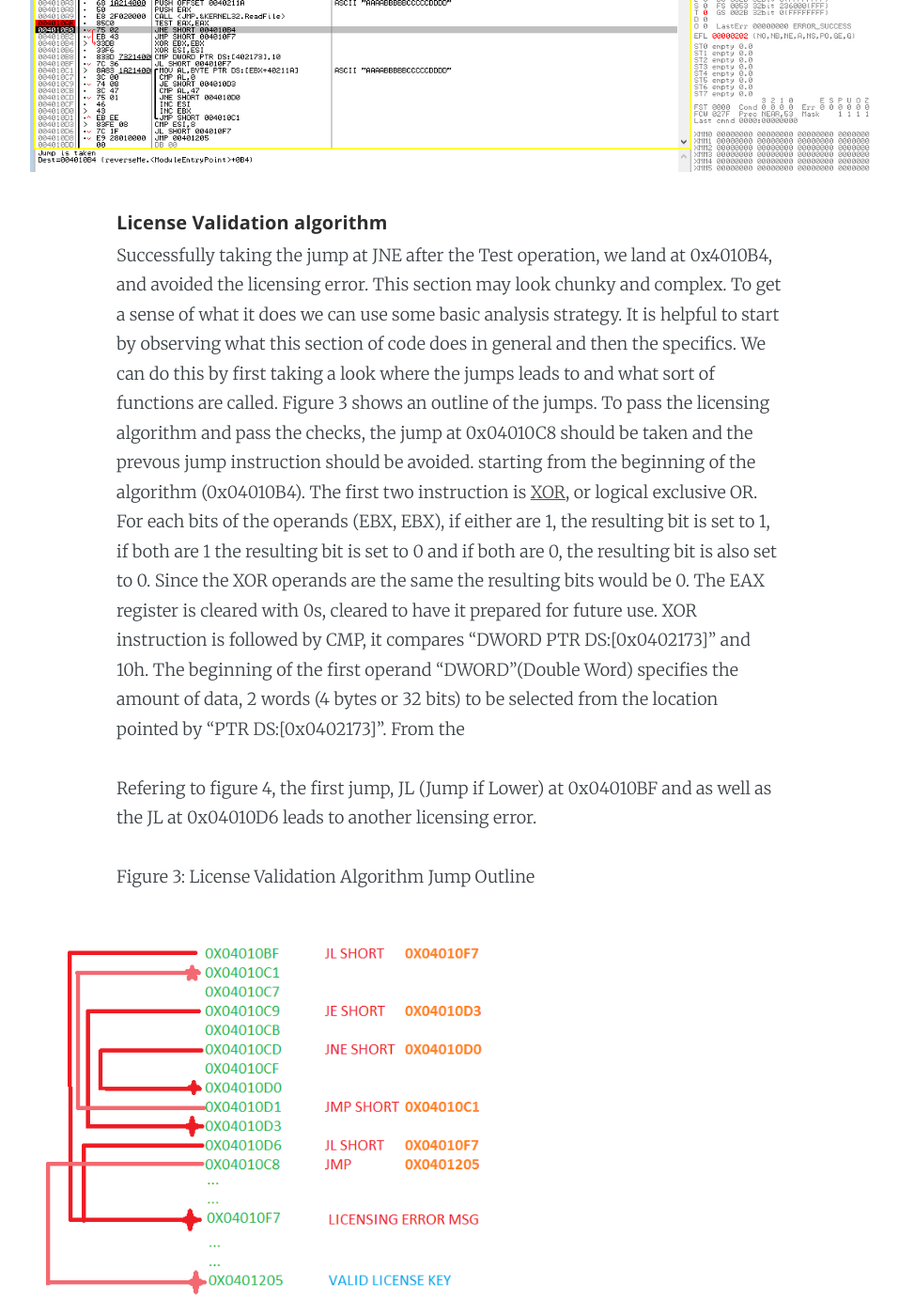
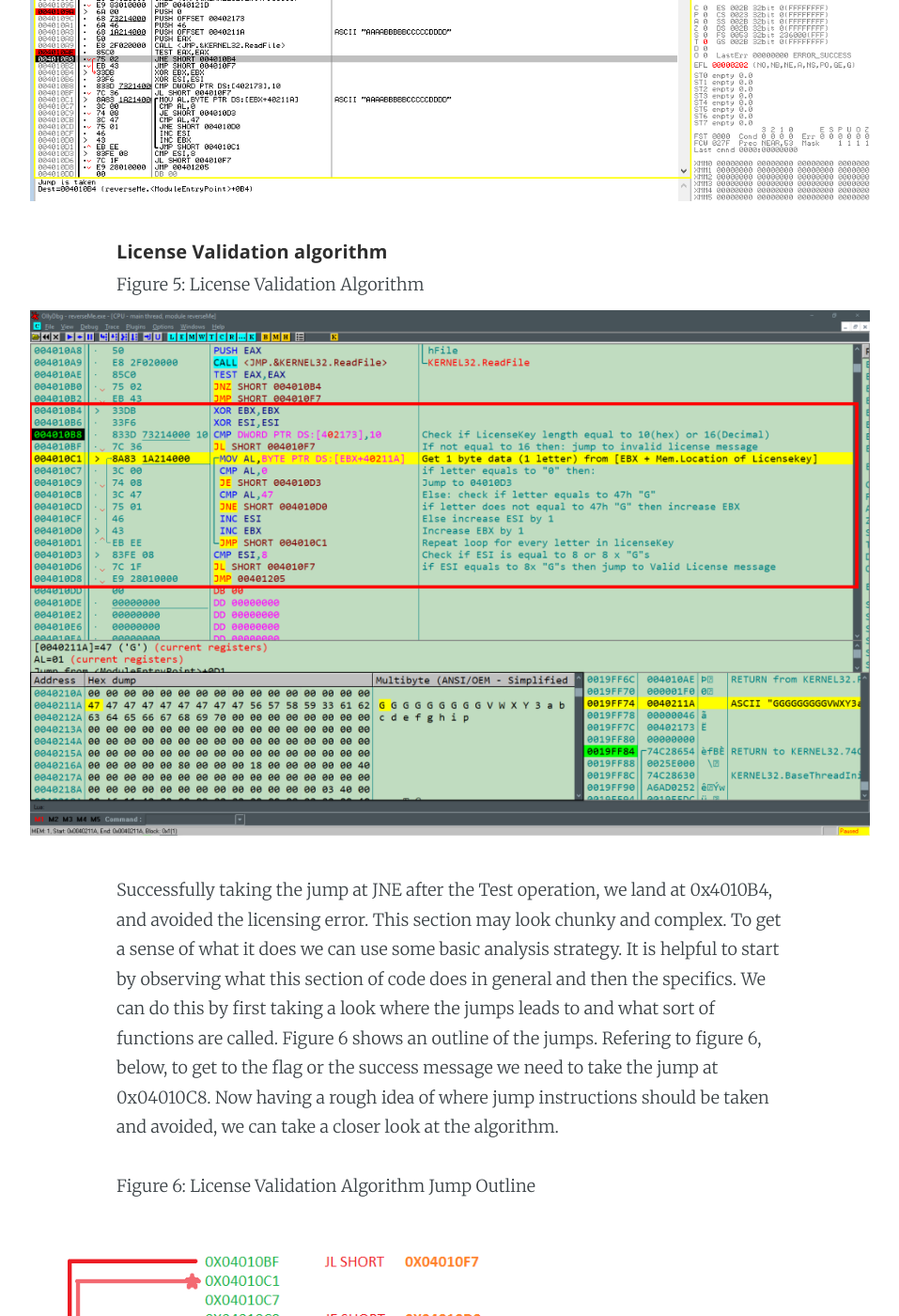
Before and after one commit to KHZ-INTL/blog, a Jekyll site: the page built from _posts/2017-12-17-crackme-writeup-snd-01.markdown, in a window 1280 px wide and 1400 px high, scrolled down 8026 px. Shown: the whole window at 94% size, without its empty margins (161-1118 px from the left). Built offline with Jekyll 4.4.1, drawn with Linux system fonts in a browser that asks for light colours; some of the changed text lies outside the part shown.

Commit message:
licensing algorithm

```diff
--- a/_posts/2017-12-17-crackme-writeup-snd-01.markdown
+++ b/_posts/2017-12-17-crackme-writeup-snd-01.markdown
@@ -5,12 +5,12 @@
 categories: Crackme SnD Writeup
 ---
 
-The objective of this Crack-Me is to get the success message by either validating a license key from a file or patching the execution flow of the program.
+The objective of this Crack-Me is to get flag/ the success message by either validating a license key from a file or patching the execution flow of the program. You may use any other methods.
 
 Crack-Me: Crack-Me from Search and Destroy (SnD) Reversing Tutorial by Lena #2
 
 ###### A personal note
-At the time of writing of this write-up, I had moved from Windows to Linux OS. Some resources were not available. However, necessary resources are included to compensate. The pictures/screenshots may look different but please use memory addresses as a reference for navigating in between them.
+At the time of writing of this write-up, I had moved from Windows to Linux OS. Some resources were not available. However, necessary resources were included to compensate. The pictures/screenshots may look different but please use memory addresses as a reference for navigating in between them.
 
 ##### Tl;dr:
 Summary
@@ -67,7 +67,7 @@
 
 If you are using Olly Debugger there are some plugins that can help with this, such as <a href="http://www.openrce.org/downloads/details/211/APIFinder" target="_blank">APIFinder</a> by Tomisslav Pericin. There are plugins available for other debuggers, you will need to do a google search. For example debuggerName API finder/set breakpoint.
 
- If we search the disassembled CrackMe executable for calls to <a href="https://msdn.microsoft.com/en-us/library/windows/desktop/aa363858(v=vs.85).aspx" target="_blank">CreateFile</a> function. We come up with a call to the "CreateFileA" instead of "CreateFile". The "CreateFileA" is the American National Standards Institute(ANSI) version of "CreateFile", which is a standard for the character encoding system. The characters encoded using ANSI standard are 1 byte long compared to the 2 bytes long Unicode encoded characters. Meaning the ANSI standard has a smaller characterset compared to Unicode<a href="https://ehsanakhgari.org/article/visual-c/2008-06-21/unicode" target="_blank"> (Akhgari,  2008)</a>.
+ If we search the disassembled CrackMe executable for calls to <a href="https://msdn.microsoft.com/en-us/library/windows/desktop/aa363858(v=vs.85).aspx" target="_blank">CreateFile</a> function. We come up with a call to the "CreateFileA" instead of "CreateFile". The "CreateFileA" is the American National Standards Institute(ANSI) version of "CreateFile", which is a standard for the character encoding system. The characters encoded using ANSI standard are 1 byte long compared to the 2 bytes long Unicode encoded characters. Meaning the ANSI standard has a smaller characterset compared to Unicode <a href="https://ehsanakhgari.org/article/visual-c/2008-06-21/unicode" target="_blank">(Akhgari,  2008)</a>.
 
 The Win32 API documentation for "CreateFileA" states that it "Creates or opens a file...(and) The function returns a handle that can be used to access the file...". The call to "CreateFileA" function is made accordingly (in the red box) refer to figure 1:
 
@@ -113,17 +113,31 @@
 
 
 ##### License Validation algorithm
-Successfully taking the jump at JNE after the Test operation, we land at 0x4010B4, and avoided the licensing error. This section may look chunky and complex. To get a sense of what it does we can use some basic analysis strategy. It is helpful to start by observing what this section of code does in general and then the specifics. We can do this by first taking a look where the jumps leads to and what sort of functions are called. Figure 3 shows an outline of the jumps. To pass the licensing algorithm and pass the checks, the jump at 0x04010C8 should be taken and the prevous jump instruction should be avoided. starting from the beginning of the algorithm (0x04010B4). The first two instruction is <a href="https://c9x.me/x86/html/file_module_x86_id_330.html" target="_blank">XOR</a>, or logical exclusive OR. For each bits of the operands (EBX, EBX), if either are 1, the resulting bit is set to 1, if both are 1 the resulting bit is set to 0 and if both are 0, the resulting bit is also set to 0. Since the XOR operands are the same the resulting bits would be 0. The EAX register is cleared with 0s, cleared to have it prepared for future use. XOR instruction is followed by CMP, it compares "DWORD PTR DS:[0x0402173]" and 10h. The beginning of the first operand "DWORD"(Double Word) specifies the amount of data, 2 words (4 bytes or 32 bits) to be selected from the location pointed by "PTR DS:[0x0402173]". From the
+
+Figure 5: License Validation Algorithm
+![SnD1-CrackMe-CreateFile-annotated](/assets/images/snd1/snd1-licensing-algoriythm.png)
+
+Successfully taking the jump at JNE after the Test operation, we land at 0x4010B4, and avoided the licensing error. This section may look chunky and complex. To get a sense of what it does we can use some basic analysis strategy. It is helpful to start by observing what this section of code does in general and then the specifics. We can do this by first taking a look where the jumps leads to and what sort of functions are called. Figure 6 shows an outline of the jumps. Refering to figure 6, below, to get to the flag or the success message we need to take the jump at 0x04010C8. Now having a rough idea of where jump instructions should be taken and avoided, we can take a closer look at the algorithm.
+
+Figure 6: License Validation Algorithm Jump Outline
+![SnD1-CrackMe-License Validation-algorithm](/assets/images/snd1/LIC-alg.png)
+
+
+Starting from the beginning of the algorithm (0x04010B4). The first two instruction is <a href="https://c9x.me/x86/html/file_module_x86_id_330.html" target="_blank">XOR</a>, or logical exclusive OR. It basically does the following: for each bits of the operands (EBX, EBX),
++ if either are 1, the resulting bit is set to 1,
++ if both are 1 the resulting bit is set to 0, and
++ if both are 0, the resulting bit is also set to 0.
+
+ Since the XOR operands are the same the resulting bits would be 0. This clears the EAX register with 0s, it is cleared to have it prepared for future use.
+
+ Next, a CMP instruction. The CMP instruction compares "DWORD PTR DS:[0x0402173]" and 10h. The beginning of the first operand "DWORD"(Double Word) specifies the amount of data, 2 words (4 bytes or 32 bits) to be selected from the location pointed by "PTR DS:[0x0402173]". If you remeber from the ReadFile call, this address was passed as a parameter for nNumberOfBytesRead: offset [00402173]. In simple terms, the win32 api mentions that the total number of bytes read from the file will be stored at location pointed by nNumberOfBytesRead. The second operand is immediate/constant value, in Olly Debugger the immediate/constant values are presented in hex. Thus 10 hex in decimal would be 16. The total number of bytes read from the file is compared with 16 bytes or 16 characters. The next instruction is JL SHORT 0x04010F7. This instruction Jumps to location pointed by its operand if the previous
 
 
 Refering to figure 4, the first jump, JL (Jump if Lower) at 0x04010BF and as well as the JL at 0x04010D6 leads to another licensing error.
 
 
-Figure 3: License Validation Algorithm Jump Outline
-![SnD1-CrackMe-License Validation-algorithm](/assets/images/snd1/LIC-alg.png)
 
-Figure 4: License Validation Algorithm
-![SnD1-CrackMe-CreateFile-annotated](/assets/images/snd1/snd1-licensing-algoriythm.png)
+
 
 
 
```
Also changed, not shown: other parts of _posts/2017-12-17-crackme-writeup-snd-01.markdown (+4 -1 lines).
